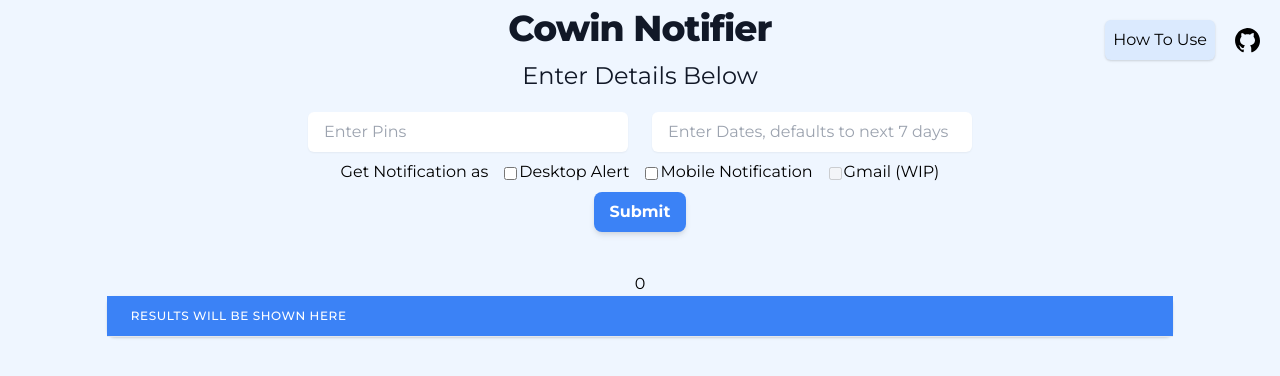
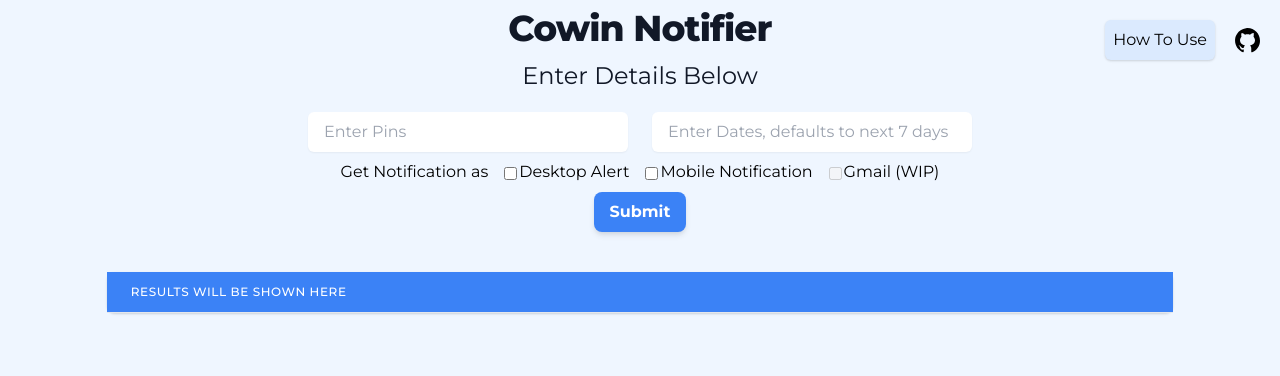
Before and after one commit to PrinceRajRoy/cowin-notifier, a React (Create React App) app: page / in a window 1280 px wide. Shown: the top 376 px of the page. Built offline with nearby package versions, Linux system fonts and the light colour scheme; the HTML template or start-up script is replaced by a standard one.

Commit message:
Code Refactor

```diff
--- a/src/components/Dashboard/index.tsx
+++ b/src/components/Dashboard/index.tsx
@@ -21,7 +21,7 @@
   return (
     <div className="w-full mx-auto py-10 divide-y divide-blue-200">
       <div className="w-5/6 mx-auto">
-        {show.length && (
+        {show.length ? (
           <div className="flex items-center mb-1">
             <input
               id="showCheck"
@@ -33,7 +33,7 @@
             />
             <label htmlFor="showCheck">Show Only Available Centers</label>
           </div>
-        )}
+        ) : null}
         <table className="w-full shadow break-all border-b border-gray-200 sm:rounded-lg divide-y divide-gray-200 text-left text-sm overflow-scroll">
           <thead className="bg-blue-500 text-white">
             <tr>
--- a/src/components/Modal/index.tsx
+++ b/src/components/Modal/index.tsx
@@ -32,7 +32,7 @@
             </li>
             <li>
               Select the time duration from dropdown, based on which the slots
-              will be checked at regural intervals
+              will be checked at regural intervals. It will only notify when the slots are available
             </li>
             <li>
               To receive mobile notification, one needs to have IFTTT app
--- a/src/components/UserForm/index.tsx
+++ b/src/components/UserForm/index.tsx
@@ -164,6 +164,7 @@
                 <option disabled value={0}>
                   Notify After Every
                 </option>
+                <option value={0.5}>30 secs</option>
                 <option value={1}>1 min</option>
                 <option value={2}>2 mins</option>
                 <option value={5}>5 mins</option>
```
